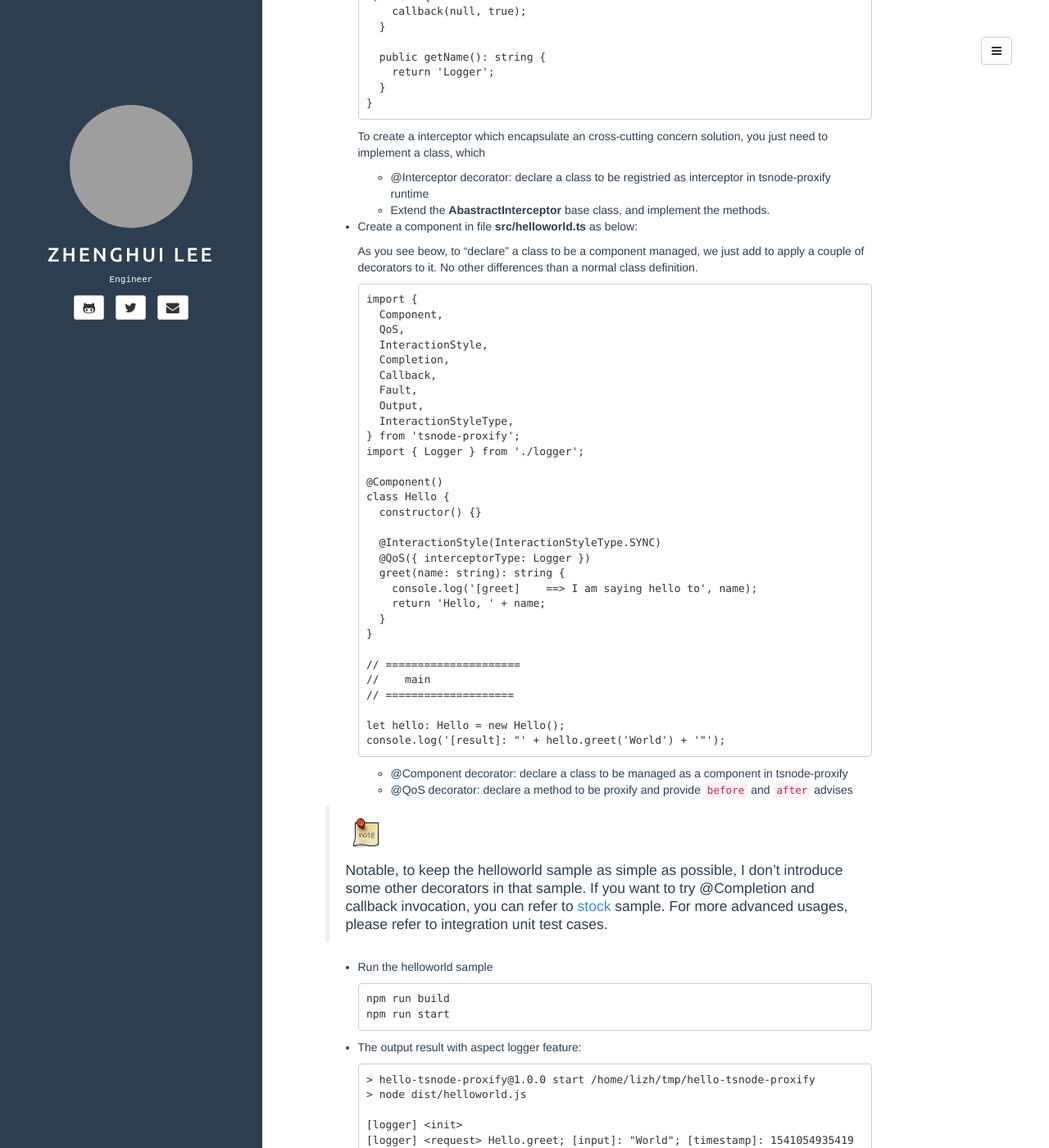
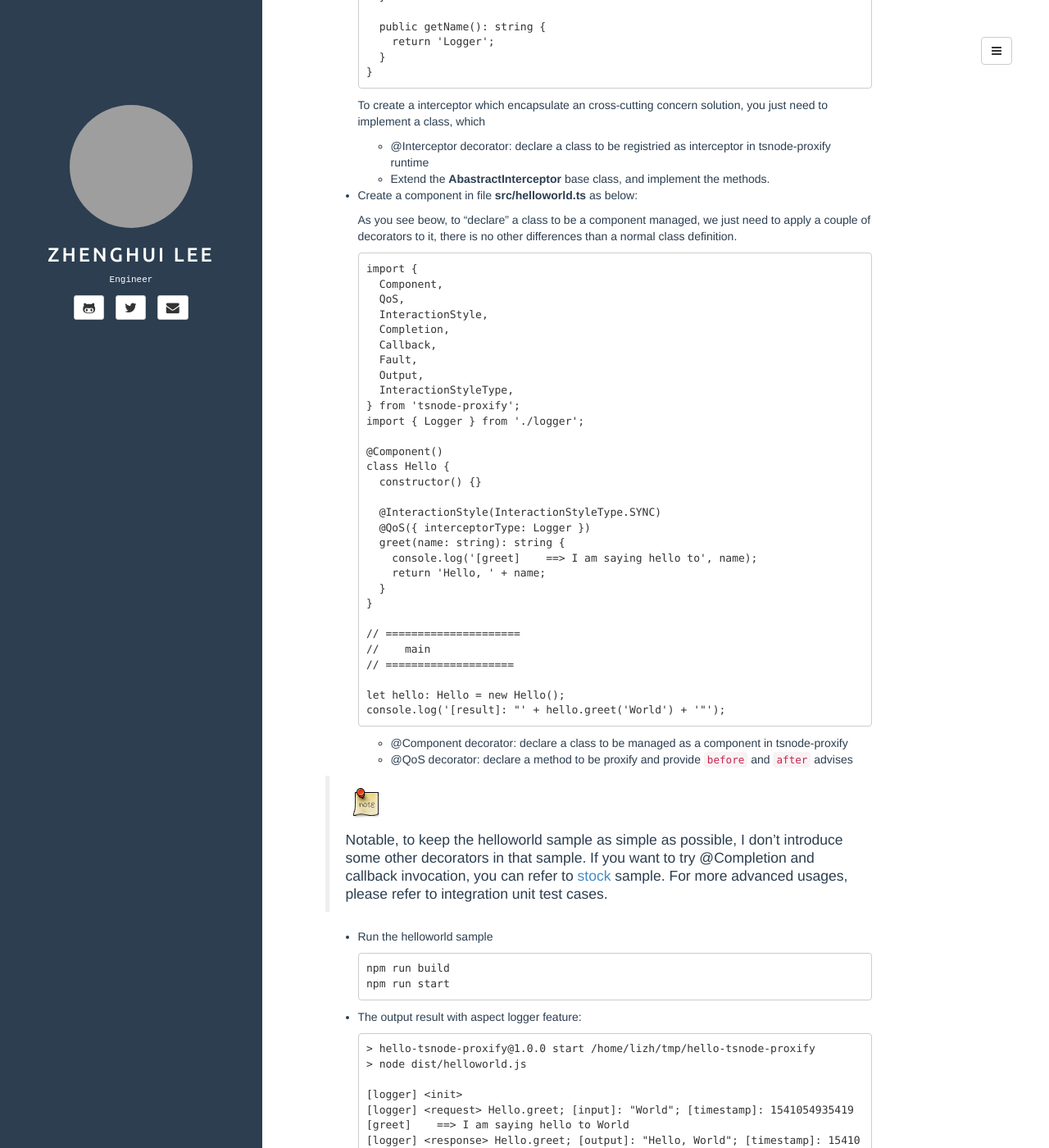
Before and after one commit to leezhenghui/leezhenghui.github.io, a Jekyll site: the page built from _posts/2018-08-08-tsnode-proxify.md, in a window 1280 px wide and 1400 px high, scrolled down 5800 px. Shown: the whole window at 82% size. Built offline with Jekyll 4.4.1, drawn with Linux system fonts in a browser that asks for light colours; comment, search, counter and statistics services are not loaded; some of the changed text lies outside the part shown; grey boxes are pictures that could not be loaded.

````diff
--- a/_posts/2018-08-08-tsnode-proxify.md
+++ b/_posts/2018-08-08-tsnode-proxify.md
@@ -95,7 +95,6 @@ Before we dig into the tsnode-proxify, we need to clarify some concepts.
 `tsnode-proxify` enable the aspect modularity to be implemented as an `Interceptor` class(declared by @Interceptor decorator) for a specific QoS intention, which can be dynamically injected into the join-point if a desired @QoS declaration being claimed on the target method.
 
 ```typescript
-
 @Interceptor({
   "interactionStyle": InteractionStyleType.SYNC
 })
@@ -128,7 +127,6 @@ Before we dig into the tsnode-proxify, we need to clarify some concepts.
   	return 'NoopInterceptor';
   }
 }
-
 ```
 
 > ![Note]({{ site.url }}/assets/ico/note.png)
@@ -279,7 +277,7 @@ Before we dig into the tsnode-proxify, we need to clarify some concepts.
 
 - Create a component in file **src/helloworld.ts** as below:
 
-  As you see beow, to "declare" a class to be a component managed, we just add to apply a couple of decorators to it. No other differences than a normal class definition.
+  As you see beow, to "declare" a class to be a component managed, we just need to apply a couple of decorators to it, there is no other differences than a normal class definition.
 
   ```
   import {
````
Also changed, not shown: other parts of _posts/2018-08-08-tsnode-proxify.md (+1 -1 lines), assets/materials/build-resilient-system/architecture-evolution.png.
